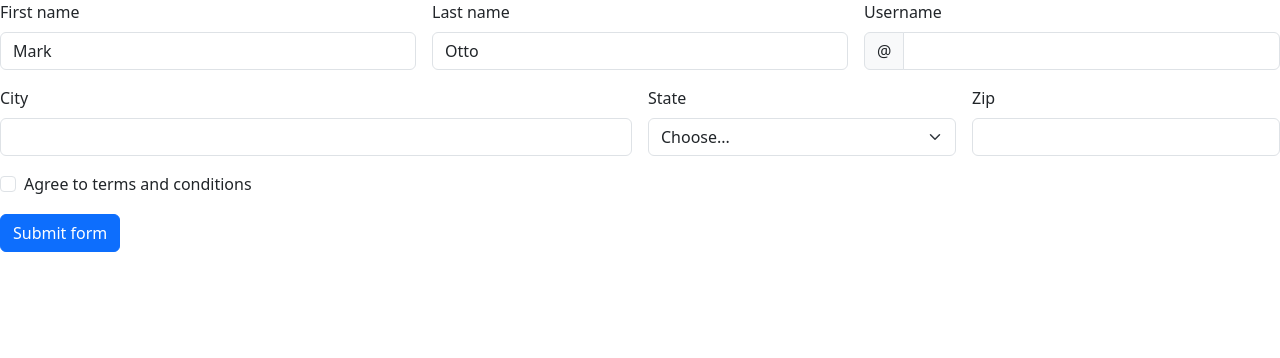
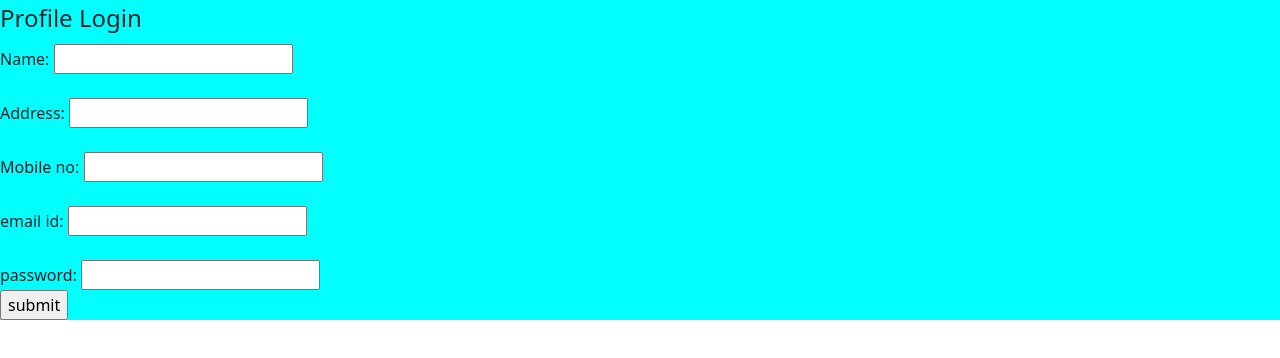
Before and after one commit to Shubhammaheshgurav/Delittes, a website: page public/index.html in a window 1280 px wide. Drawn offline with nearby package versions, Linux system fonts and the light colour scheme.

Commit message:
Update index.html

```diff
--- a/public/index.html
+++ b/public/index.html
@@ -14,70 +14,18 @@
     <script src="https://cdn.jsdelivr.net/npm/bootstrap@5.3.0-alpha1/dist/js/bootstrap.bundle.min.js" integrity="sha384-w76AqPfDkMBDXo30jS1Sgez6pr3x5MlQ1ZAGC+nuZB+EYdgRZgiwxhTBTkF7CXvN" crossorigin="anonymous"></script>
 
 
-   <form class="row g-3 needs-validation" novalidate>
-  <div class="col-md-4">
-    <label for="validationCustom01" class="form-label">First name</label>
-    <input type="text" class="form-control" id="validationCustom01" value="Mark" required>
-    <div class="valid-feedback">
-      Looks good!
-    </div>
-  </div>
-  <div class="col-md-4">
-    <label for="validationCustom02" class="form-label">Last name</label>
-    <input type="text" class="form-control" id="validationCustom02" value="Otto" required>
-    <div class="valid-feedback">
-      Looks good!
-    </div>
-  </div>
-  <div class="col-md-4">
-    <label for="validationCustomUsername" class="form-label">Username</label>
-    <div class="input-group has-validation">
-      <span class="input-group-text" id="inputGroupPrepend">@</span>
-      <input type="text" class="form-control" id="validationCustomUsername" aria-describedby="inputGroupPrepend" required>
-      <div class="invalid-feedback">
-        Please choose a username.
-      </div>
-    </div>
-  </div>
-  <div class="col-md-6">
-    <label for="validationCustom03" class="form-label">City</label>
-    <input type="text" class="form-control" id="validationCustom03" required>
-    <div class="invalid-feedback">
-      Please provide a valid city.
-    </div>
-  </div>
-  <div class="col-md-3">
-    <label for="validationCustom04" class="form-label">State</label>
-    <select class="form-select" id="validationCustom04" required>
-      <option selected disabled value="">Choose...</option>
-      <option>...</option>
-    </select>
-    <div class="invalid-feedback">
-      Please select a valid state.
-    </div>
-  </div>
-  <div class="col-md-3">
-    <label for="validationCustom05" class="form-label">Zip</label>
-    <input type="text" class="form-control" id="validationCustom05" required>
-    <div class="invalid-feedback">
-      Please provide a valid zip.
-    </div>
-  </div>
-  <div class="col-12">
-    <div class="form-check">
-      <input class="form-check-input" type="checkbox" value="" id="invalidCheck" required>
-      <label class="form-check-label" for="invalidCheck">
-        Agree to terms and conditions
-      </label>
-      <div class="invalid-feedback">
-        You must agree before submitting.
-      </div>
-    </div>
-  </div>
-  <div class="col-12">
-    <button class="btn btn-primary" type="submit">Submit form</button>
-  </div>
-</form>
+   <form method="post" style="background-color:cyan">
+        <fieldset>
+            <legend>Profile Login</legend>
+            Name: <input type="text" id="id1" name = "name" ><br>
+            <br> Address: <input type="textarea" row = "2" col = "5" id="id2" name = "add" ><br>
+            <br> Mobile no: <input type="text" id="id3" name = "mobile" > <br>
+            <br> email id: <input type="email" id="id4" name = "emailid"> <br>
+            <br> password: <input type="password" id="id5" name = "pass">
+            <br> <input type="submit" value="submit">
+    </fieldset>
+
+    </form>
 
 </body>
 </html>
```
